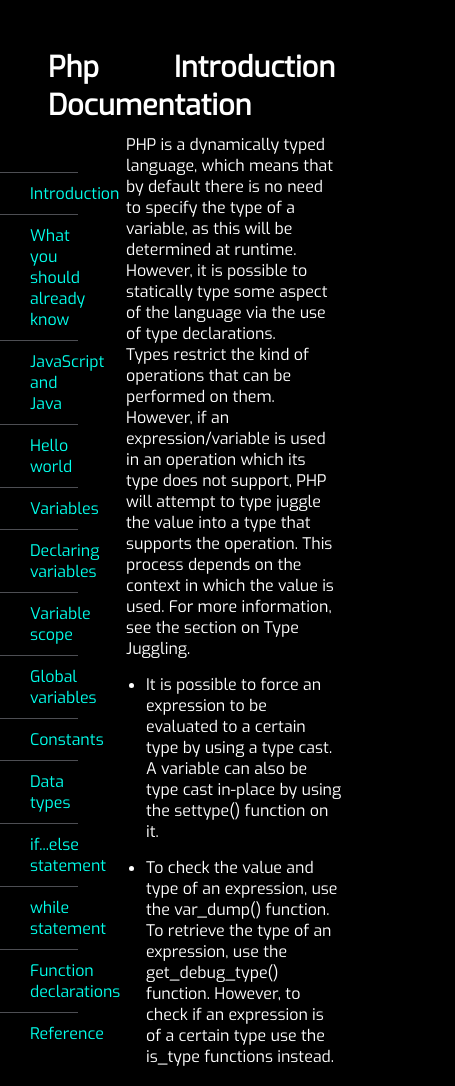
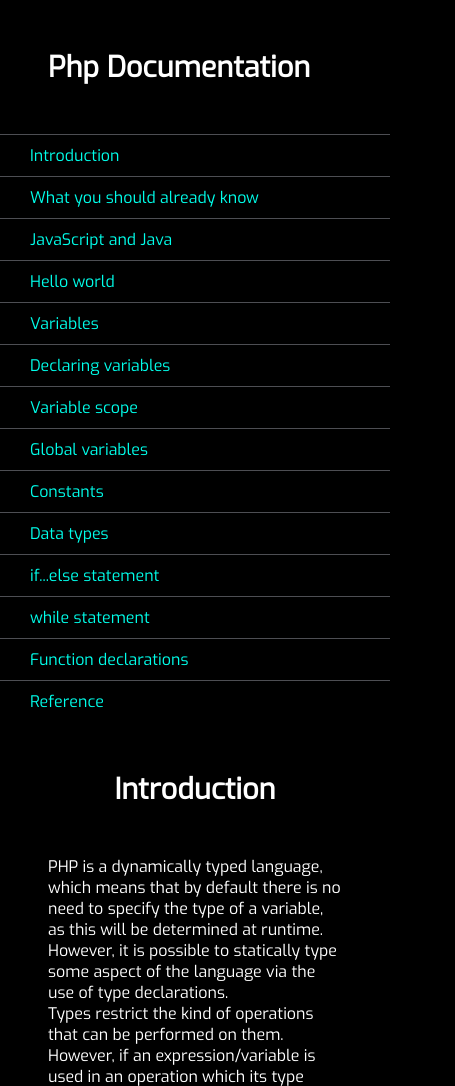
Before and after one commit to djimgon/t-doc, a plain HTML site: page index.html in a window 390 px wide. Shown: the top 1086 px of the page, 455 px wide, since content can reach past the window. Drawn offline with Linux system fonts and the light colour scheme.

Commit message:
Adaptive

```diff
--- a/styles.css
+++ b/styles.css
@@ -54,6 +54,7 @@
 
 .__d-flex {
   display: flex;
+  flex-direction: row;
 }
 
 .__nav-wrap {
@@ -79,3 +80,16 @@
   border-radius: 5px;
   color: black;
 }
+
+@media only screen and (max-width: 815px) {
+  .__d-flex {
+    flex-direction: column;
+  }
+  .__nav-wrap {
+    width: 100%;
+  }
+
+  .__main-doc {
+    width: 100%;
+  }
+}
```
